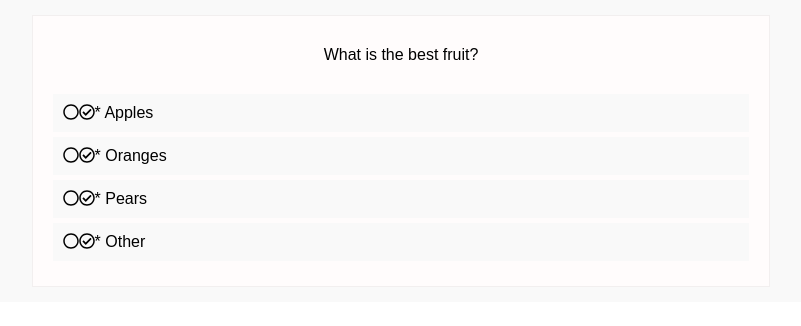
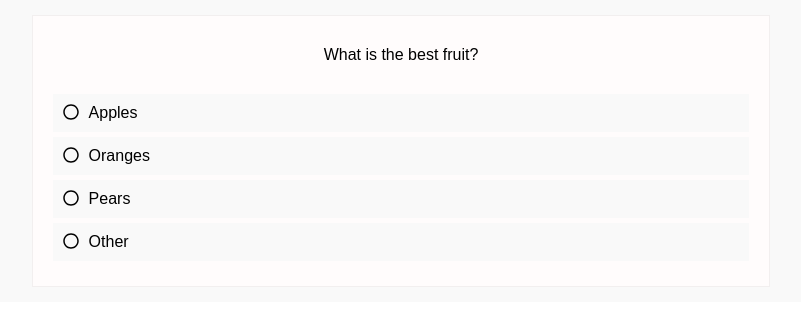
Before and after one commit to iolivia/quiz-web, a React (Create React App) app in the folder quiz-web/: page / in a window 1280 px wide. Shown: the top 326 px of the page, without its empty margins (239-1040 px from the left). Built offline with nearby package versions, Linux system fonts and the light colour scheme; the HTML template or start-up script is replaced by a standard one.

Commit message:
Selecting options

```diff
--- a/quiz-web/src/App.css
+++ b/quiz-web/src/App.css
@@ -61,3 +61,8 @@ body {
   background-color: #f9f9f9;
   margin-bottom: 5px;
 }
+
+.question-option-text {
+  margin-left: 10px;
+  display: inline-block;
+}
--- a/quiz-web/src/QuestionOption.tsx
+++ b/quiz-web/src/QuestionOption.tsx
@@ -6,21 +6,52 @@ export interface QuestionOptionProps {
 }
 
 // tslint:disable-next-line:no-empty-interface
-export interface QuestionOptionState {}
+export interface QuestionOptionState {
+    isHovered: boolean;
+    isSelected: boolean;
+}
 
 export default class QuestionOption extends React.Component<QuestionOptionProps, QuestionOptionState> {
+
+    constructor(props: QuestionOptionProps) {
+        super(props);
+        this.state = {
+            isHovered: false,
+            isSelected: false,
+        };
+    }
 
     public render() {
 
         const { text } = this.props;
+        const { isSelected, isHovered } = this.state;
+
+        const icon = isSelected || isHovered  ? "check-circle" : "circle";
 
         return (
-            <div className="question-option-container">
-                 <FontAwesomeIcon icon={["far", "circle"]} />
-                 <FontAwesomeIcon icon={["far", "check-circle"]} />
-                * {text}
+            <div
+                className="question-option-container"
+                onClick={this.onClick}
+                onMouseEnter={this.onMouseEnter}
+                onMouseLeave={this.onMouseLeave}
+                >
+                <FontAwesomeIcon icon={["far", icon]} />
+                <div className="question-option-text">
+                    {text}
+                </div>
             </div>
         );
     }
 
+    private onClick = () => {
+        this.setState({ isSelected: !this.state.isSelected, isHovered: false });
+    }
+
+    private onMouseEnter = () => {
+        this.setState({ isHovered: true });
+    }
+
+    private onMouseLeave = () => {
+        this.setState({ isHovered: false });
+    }
 }
```
